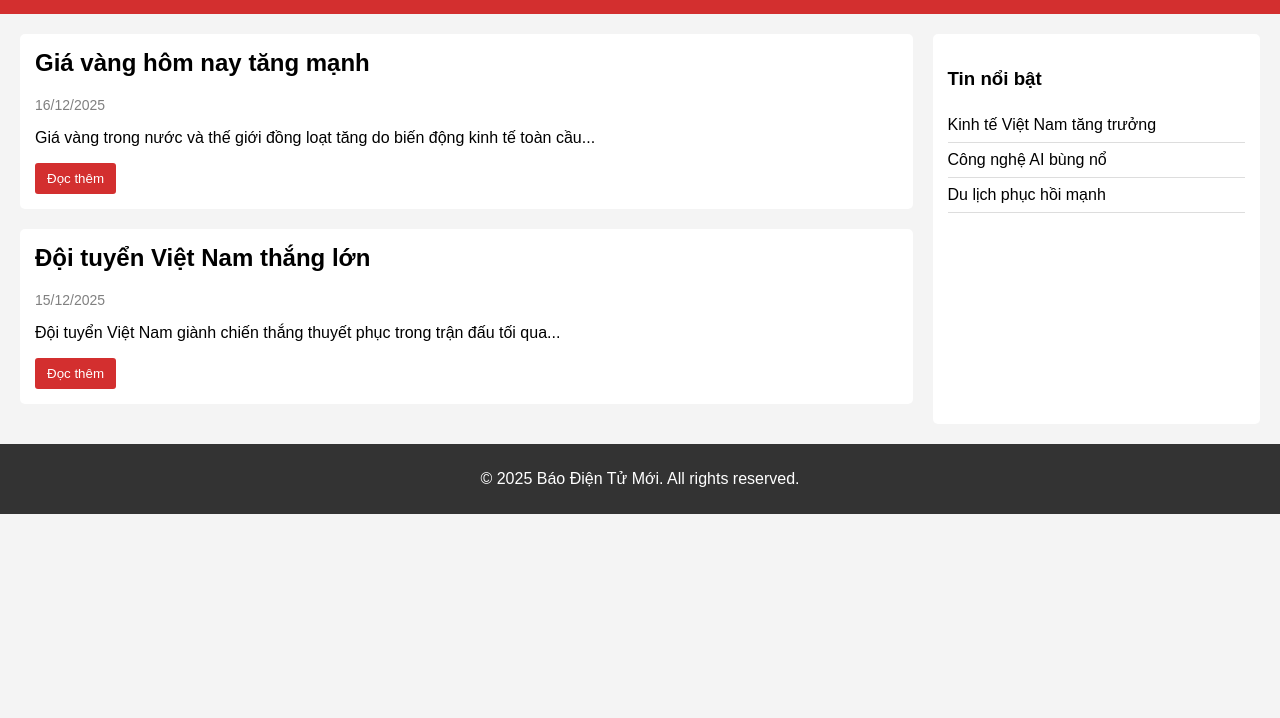
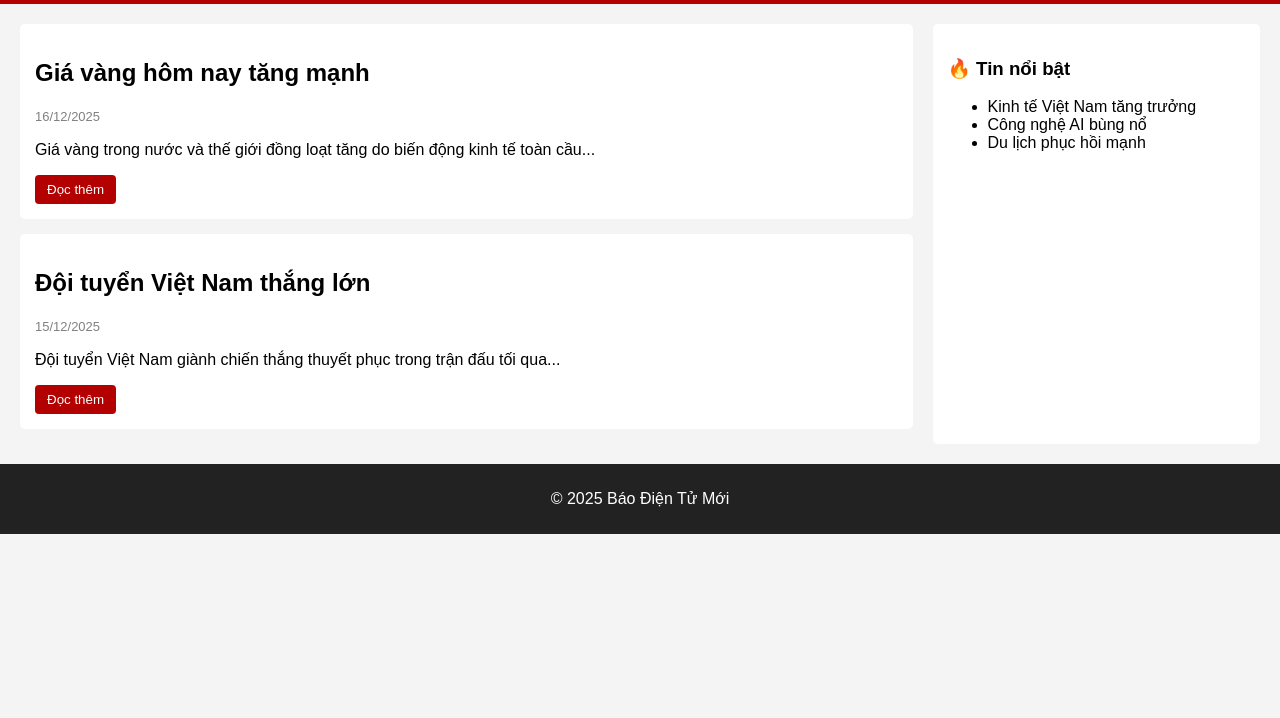
Before and after one commit to phucdayne2411/MaNguonMo, a plain HTML site: page index.html in a window 1280 px wide. Shown: the part 82-800 px from the top of the page. Drawn offline with Linux system fonts and the light colour scheme.

Commit message:
thay đổi

```diff
--- a/index.html
+++ b/index.html
@@ -7,7 +7,6 @@
 </head>
 <body>
 
-    <!-- Header -->
 <header>
     <h1>📰 Báo Điện Tử Mới</h1>
     <nav>
@@ -19,31 +18,31 @@
     </nav>
 </header>
 
-    <!-- Main content -->
-    <main>
+<main class="container">
+    <!-- Tin tức -->
     <section class="news">
         <article>
             <h2>Giá vàng hôm nay tăng mạnh</h2>
-                <p class="date">16/12/2025</p>
-                <p>
-                    Giá vàng trong nước và thế giới đồng loạt tăng do biến động kinh tế toàn cầu...
-                </p>
-                <button onclick="readMore()">Đọc thêm</button>
+            <span class="date">16/12/2025</span>
+            <p>Giá vàng trong nước và thế giới đồng loạt tăng do biến động kinh tế toàn cầu...</p>
+            <button onclick="readMore('Giá vàng hôm nay tăng mạnh', 'Giá vàng tăng do lạm phát và bất ổn kinh tế toàn cầu...')">
+                Đọc thêm
+            </button>
         </article>
 
         <article>
             <h2>Đội tuyển Việt Nam thắng lớn</h2>
-                <p class="date">15/12/2025</p>
-                <p>
-                    Đội tuyển Việt Nam giành chiến thắng thuyết phục trong trận đấu tối qua...
-                </p>
-                <button onclick="readMore()">Đọc thêm</button>
+            <span class="date">15/12/2025</span>
+            <p>Đội tuyển Việt Nam giành chiến thắng thuyết phục trong trận đấu tối qua...</p>
+            <button onclick="readMore('Đội tuyển Việt Nam thắng lớn', 'Trận đấu diễn ra với thế trận áp đảo và nhiều bàn thắng đẹp...')">
+                Đọc thêm
+            </button>
         </article>
     </section>
 
     <!-- Sidebar -->
     <aside>
-            <h3>Tin nổi bật</h3>
+        <h3>🔥 Tin nổi bật</h3>
         <ul>
             <li>Kinh tế Việt Nam tăng trưởng</li>
             <li>Công nghệ AI bùng nổ</li>
@@ -52,9 +51,19 @@
     </aside>
 </main>
 
-    <!-- Footer -->
 <footer>
-        <p>© 2025 Báo Điện Tử Mới. All rights reserved.</p>
+    <p>© 2025 Báo Điện Tử Mới</p>
 </footer>
 
-    <script src="script.js"
+<!-- Modal -->
+<div id="modal">
+    <div class="modal-content">
+        <h2 id="modal-title"></h2>
+        <p id="modal-text"></p>
+        <button onclick="closeModal()">Đóng</button>
+    </div>
+</div>
+
+<script src="script.js"></script>
+</body>
+</html>
--- a/script.js
+++ b/script.js
@@ -1,3 +1,9 @@
-function readMore() {
-    alert("Chức năng đang phát triển 🚧");
+function readMore(title, content) {
+    document.getElementById("modal-title").innerText = title;
+    document.getElementById("modal-text").innerText = content;
+    document.getElementById("modal").style.display = "block";
 }
+
+function closeModal() {
+    document.getElementById("modal").style.display = "none";
+}
--- a/style.css
+++ b/style.css
@@ -1,12 +1,11 @@
 body {
+    font-family: Arial, sans-serif;
     margin: 0;
-    font-family: Arial, Helvetica, sans-serif;
-    background-color: #f4f4f4;
+    background: #f4f4f4;
 }
 
-/* Header */
 header {
-    background-color: #d32f2f;
+    background: #b30000;
     color: white;
     padding: 15px;
 }
@@ -15,24 +14,18 @@ header h1 {
     margin: 0;
 }
 
-nav {
-    margin-top: 10px;
-}
-
 nav a {
     color: white;
     margin-right: 15px;
     text-decoration: none;
-    font-weight: bold;
 }
 
-/* Main layout */
-main {
+.container {
     display: flex;
     padding: 20px;
+    gap: 20px;
 }
 
-/* News section */
 .news {
     flex: 3;
 }
@@ -40,55 +33,50 @@ main {
 article {
     background: white;
     padding: 15px;
-    margin-bottom: 20px;
+    margin-bottom: 15px;
     border-radius: 5px;
 }
 
-article h2 {
-    margin-top: 0;
-}
-
 .date {
+    font-size: 13px;
     color: gray;
-    font-size: 14px;
 }
 
 button {
-    background-color: #d32f2f;
+    background: #b30000;
     color: white;
     border: none;
-    padding: 8px 12px;
+    padding: 7px 12px;
     cursor: pointer;
-    border-radius: 3px;
+    border-radius: 4px;
 }
 
-button:hover {
-    background-color: #b71c1c;
-}
-
-/* Sidebar */
 aside {
     flex: 1;
     background: white;
-    margin-left: 20px;
     padding: 15px;
     border-radius: 5px;
 }
 
-aside ul {
-    list-style: none;
-    padding: 0;
+footer {
+    text-align: center;
+    background: #222;
+    color: white;
+    padding: 10px;
 }
 
-aside li {
-    padding: 8px 0;
-    border-bottom: 1px solid #ddd;
+/* Modal */
+#modal {
+    display: none;
+    position: fixed;
+    inset: 0;
+    background: rgba(0,0,0,0.5);
 }
 
-/* Footer */
-footer {
-    background-color: #333;
-    color: white;
-    text-align: center;
-    padding: 10px;
+.modal-content {
+    background: white;
+    width: 400px;
+    margin: 15% auto;
+    padding: 20px;
+    border-radius: 5px;
 }
```
Lines whose indentation alone changed are shown as unchanged.
